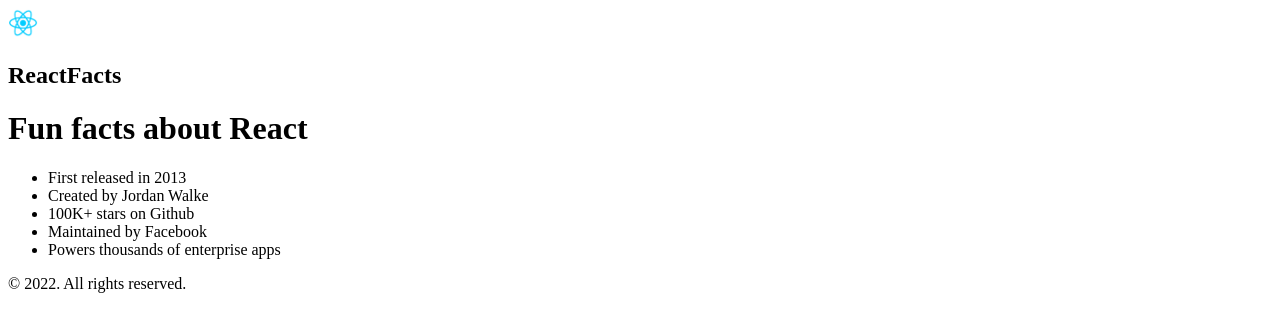
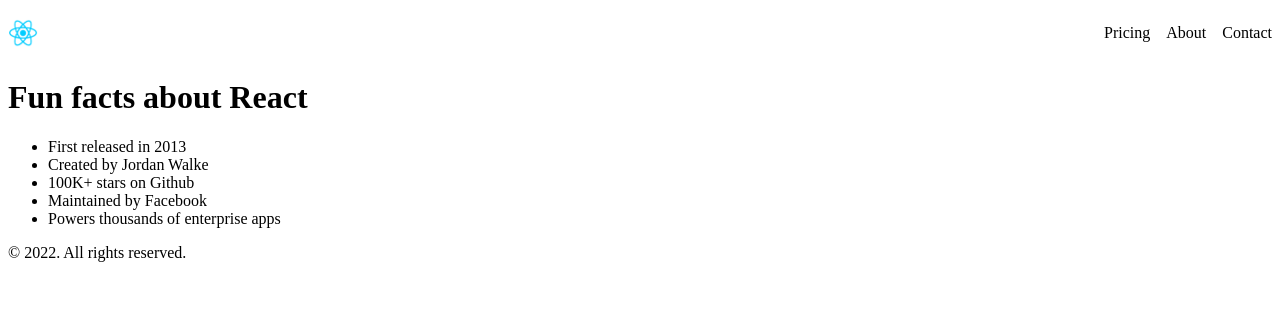
Before and after one commit to prashantbhudwal/proj__reactInfoSite-guided, a React (Vite) app: page / in a window 1280 px wide. Shown: the top 332 px of the page. Built offline with nearby package versions, Linux system fonts and the light colour scheme.

Commit message:
Add basic styling

```diff
--- /dev/null
+++ b/src/index.css
@@ -0,0 +1,18 @@
+.logo {
+    width: 30px;
+}
+
+.navBar {
+    display: flex;
+    justify-content: space-between;
+    align-items: center;
+}
+
+.menu {
+    list-style: none;
+    display: flex;
+    gap: 1em;
+    justify-content: space-evenly;
+    align-items: baseline;
+
+}
--- a/src/index.tsx
+++ b/src/index.tsx
@@ -1,12 +1,18 @@
 import React from "react";
 import ReactDOM from "react-dom/client";
+import "/src/index.css";
 
 function Header() {
   return (
     <header>
-      <nav>
-        <img src="/src/assets/react-logo.png" alt="" width="30px" />
-        <h2>ReactFacts</h2>
+      <nav className="navBar">
+        <img className="logo" src="/src/assets/react-logo.png" alt="" />
+        {/* <h2>ReactFacts</h2> */}
+        <ul className="menu">
+          <li>Pricing</li>
+          <li>About</li>
+          <li>Contact</li>
+        </ul>
       </nav>
     </header>
   );
```
